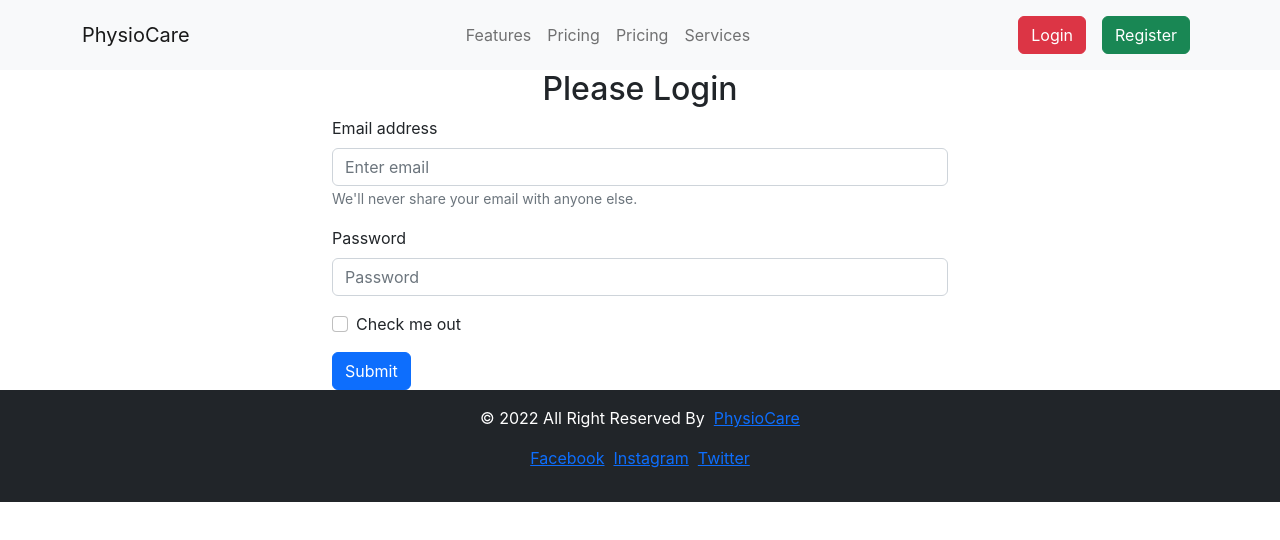
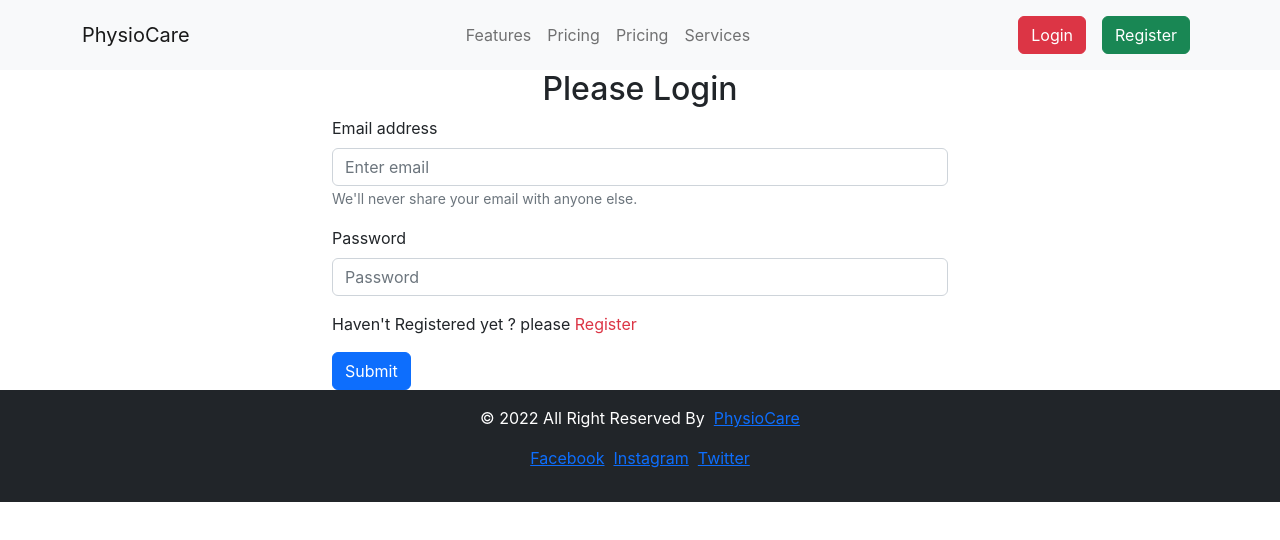
Before and after one commit to itamim345/PhysioCare, a React (Create React App) app: page /login in a window 1280 px wide. Shown: the top 540 px of the page. Built offline with nearby package versions, Linux system fonts and the light colour scheme.

Commit message:
Created Register and updated Login page

```diff
--- a/src/App.js
+++ b/src/App.js
@@ -6,6 +6,7 @@ import {BrowserRouter, Route, Routes} from 'react-router-dom';
 import MyServices from './Pages/MyServices/MyServices';
 import BookingPage from './Pages/BookingPage/BookingPage';
 import Login from './Pages/Login/Login';
+import Register from './Pages/Register/Register';
 
 function App() {
     return (
@@ -17,6 +18,7 @@ function App() {
                     <Route path='/services' element={<MyServices />} />
                     <Route path='/booking/:bookingId' element={<BookingPage />} />
                     <Route path='/login' element={<Login/>}/>
+                    <Route path='/register' element={<Register/>}/>
                 </Routes>
                 <Footer/>
             </BrowserRouter>
--- a/src/Pages/Login/Login.js
+++ b/src/Pages/Login/Login.js
@@ -1,16 +1,22 @@
 import React from "react";
 import { Button, Form } from "react-bootstrap";
 import { useRef } from "react";
+import { useNavigate } from "react-router-dom";
 
 export default function Login() {
     const emailRef = useRef();
     const passRef = useRef();
+
+    const navigate = useNavigate();
 
     const handleSubmit = (event) => {
         event.preventDefault();
         const email = emailRef.current.value;
         const password = passRef.current.value;
         console.log(email,password)
+    }
+    const navigateToRegister = () => {
+        navigate('/register');
     }
   return (
     <div className="container w-50 mx-auto">
@@ -28,8 +34,8 @@ export default function Login() {
           <Form.Label>Password</Form.Label>
           <Form.Control ref={passRef} type="password" placeholder="Password" />
         </Form.Group>
-        <Form.Group className="mb-3" controlId="formBasicCheckbox">
-          <Form.Check type="checkbox" label="Check me out" />
+        <Form.Group className="mb-3" controlId="ifNotRegister">
+          <p>Haven't Registered yet ? please <span role="button" onClick={navigateToRegister} className="text-danger">Register</span></p>
         </Form.Group>
         <Button variant="primary" type="submit">
           Submit
--- /dev/null
+++ b/src/Pages/Register/Register.js
@@ -0,0 +1,9 @@
+import React from 'react';
+
+export default function Register() {
+  return (
+    <div className='container'>
+      <h2 className='text-center'>Please Registere</h2>
+    </div>
+  );
+}
```
